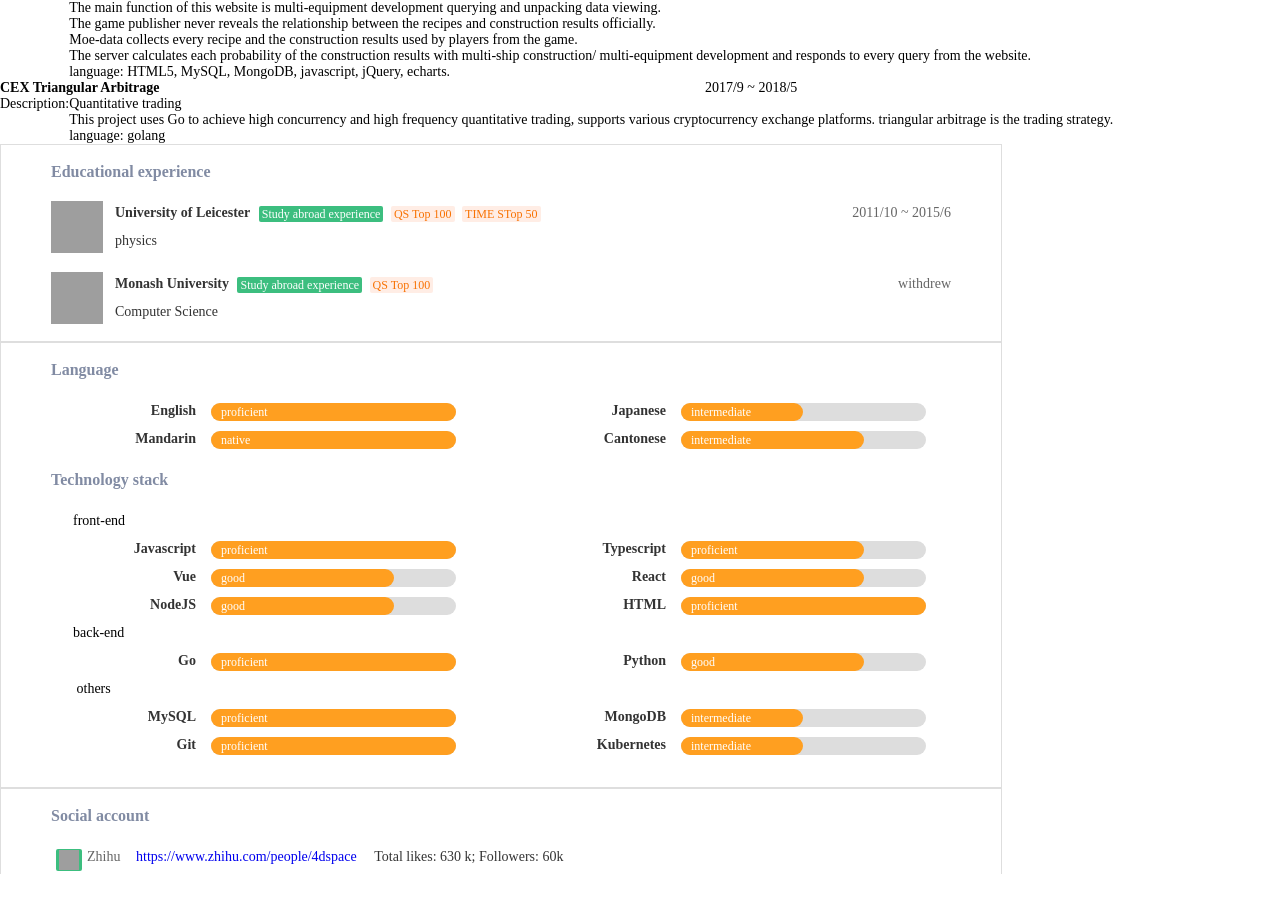
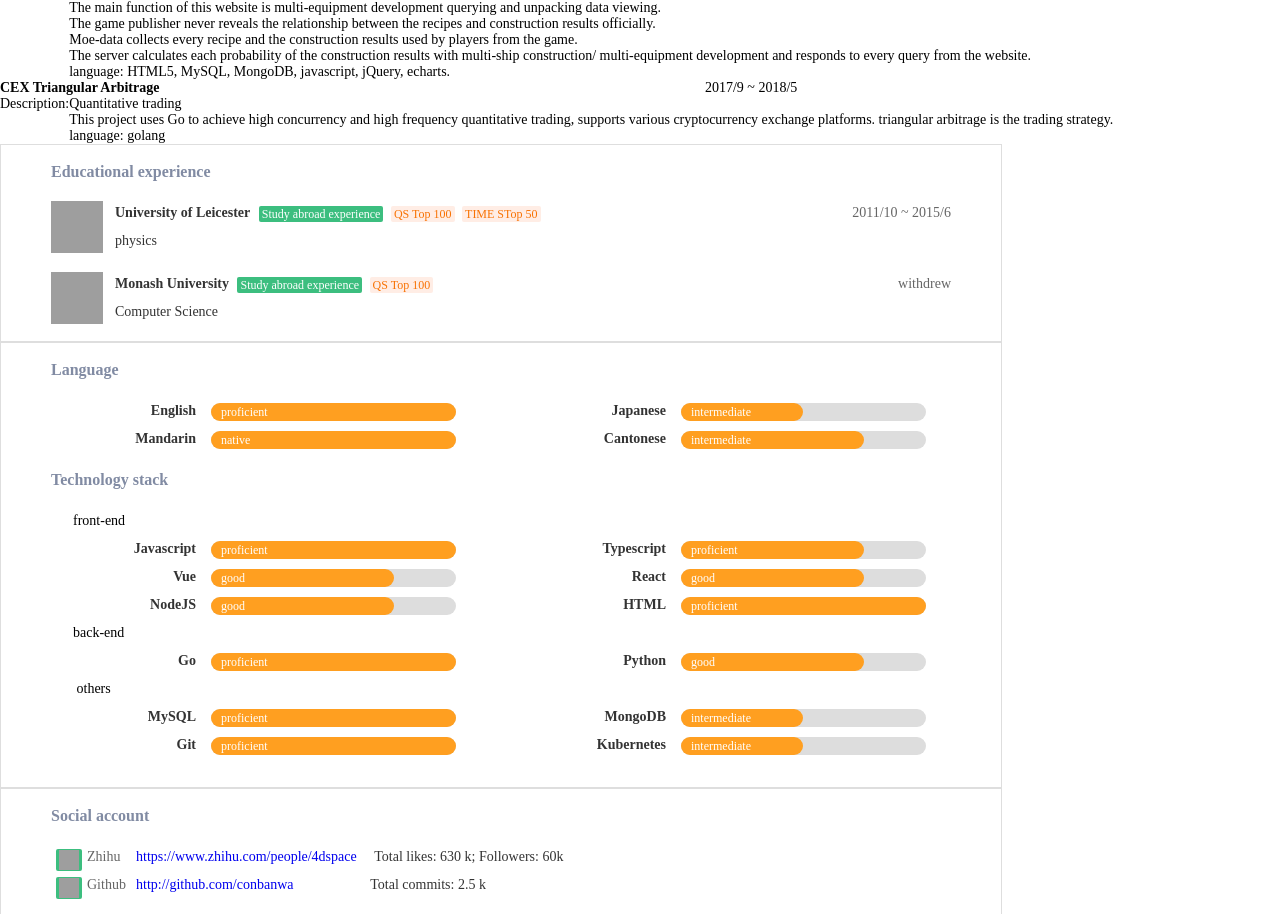
Before and after one commit to conbanwa/cv, a plain HTML site: page docs/backend.html in a window 1280 px wide. Shown: the part 1134-2048 px from the top of the page. Before the commit the page ends 2008 px from the top, so only its background shows below. Drawn offline with Linux system fonts and the light colour scheme.

Commit message:
Adjust iframe height in backend.html
Increase iframe height from 730 to 770 pixels.

```diff
--- a/docs/backend.html
+++ b/docs/backend.html
@@ -320,7 +320,7 @@
         <iframe
           align="center"
           width="100%"
-          height="730"
+          height="770"
           src="education.html"
           frameborder="no"
           border="0"
```
